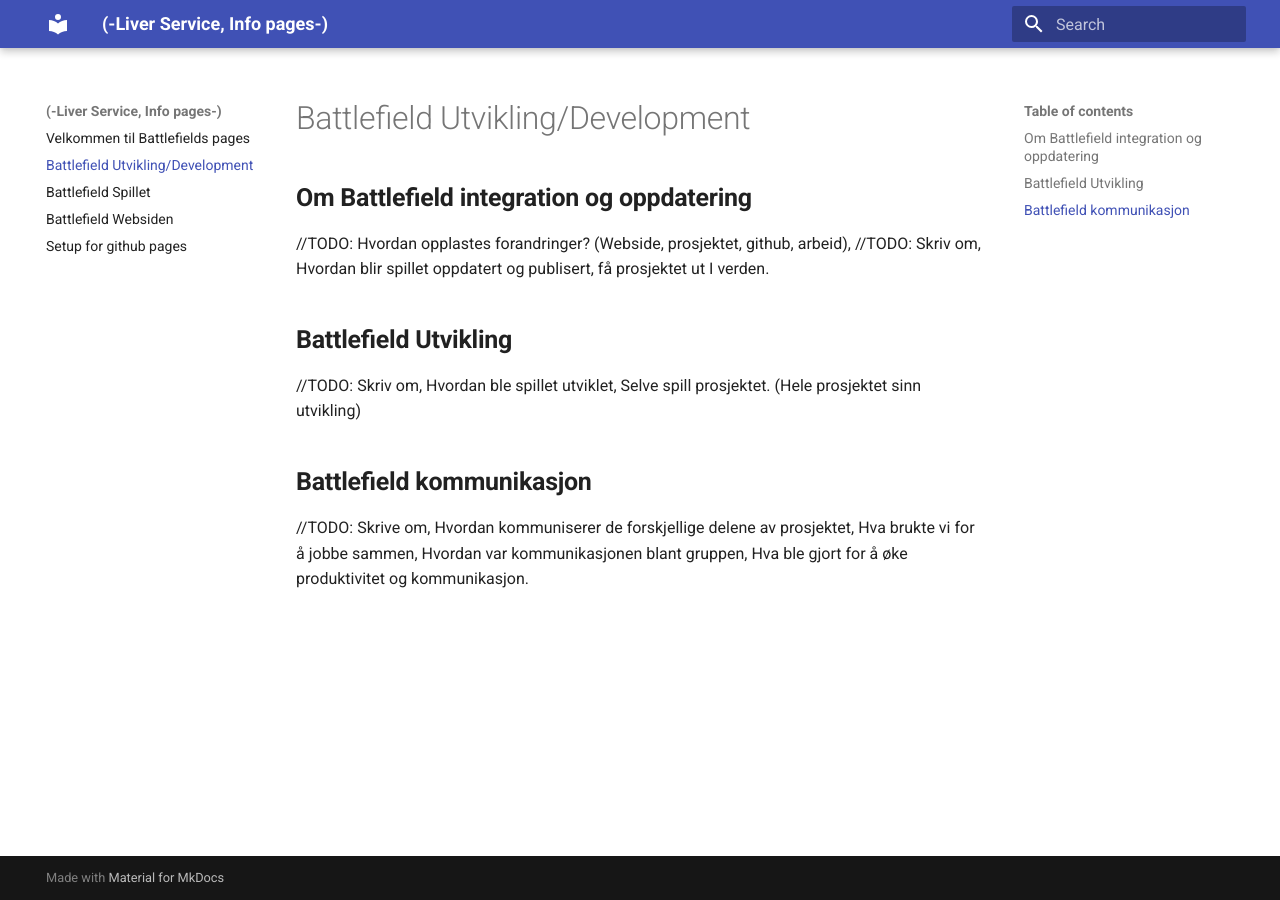
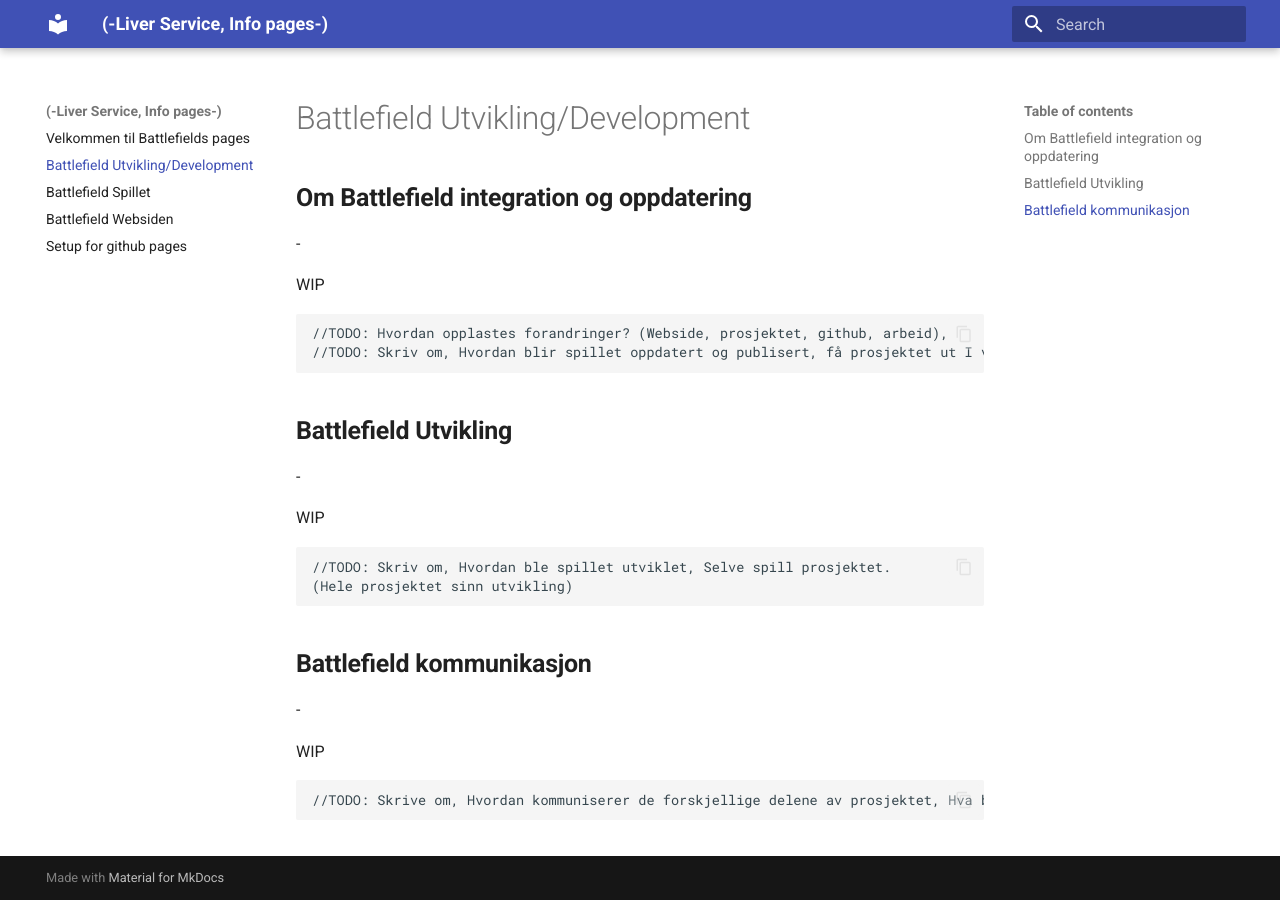
Before and after one commit to NikoWorldMan/Liver-Service, an MkDocs documentation site: the page built from Pages/docs/Battlefield CICD.md, in a window 1280 px wide. Built offline with MkDocs 1.6.1 and Material for MkDocs 9.7.7, drawn with Linux system fonts in a browser that asks for light colours.

Commit message:
Structure update

````diff
--- a/Pages/docs/Battlefield CICD.md
+++ b/Pages/docs/Battlefield CICD.md
@@ -2,20 +2,32 @@
 
 ## **Om Battlefield integration og oppdatering**
 
+-
 
 
+WIP
+```markdown
 //TODO: Hvordan opplastes forandringer? (Webside, prosjektet, github, arbeid),
 //TODO: Skriv om, Hvordan blir spillet oppdatert og publisert, få prosjektet ut I verden.
+```
 
 ## **Battlefield Utvikling**
 
+-
 
 
+WIP
+```markdown
 //TODO: Skriv om, Hvordan ble spillet utviklet, Selve spill prosjektet.
 (Hele prosjektet sinn utvikling)
+```
 
 ## **Battlefield kommunikasjon**
 
+-
 
 
+WIP
+```markdown
 //TODO: Skrive om, Hvordan kommuniserer de forskjellige delene av prosjektet, Hva brukte vi for å jobbe sammen, Hvordan var kommunikasjonen blant gruppen, Hva ble gjort for å øke produktivitet og kommunikasjon.
+```
````
Also changed, not shown: Pages/docs/Battlefield game.md (+6 -0 lines), Pages/docs/Dev page, Github pages.md (+4 -0 lines).
